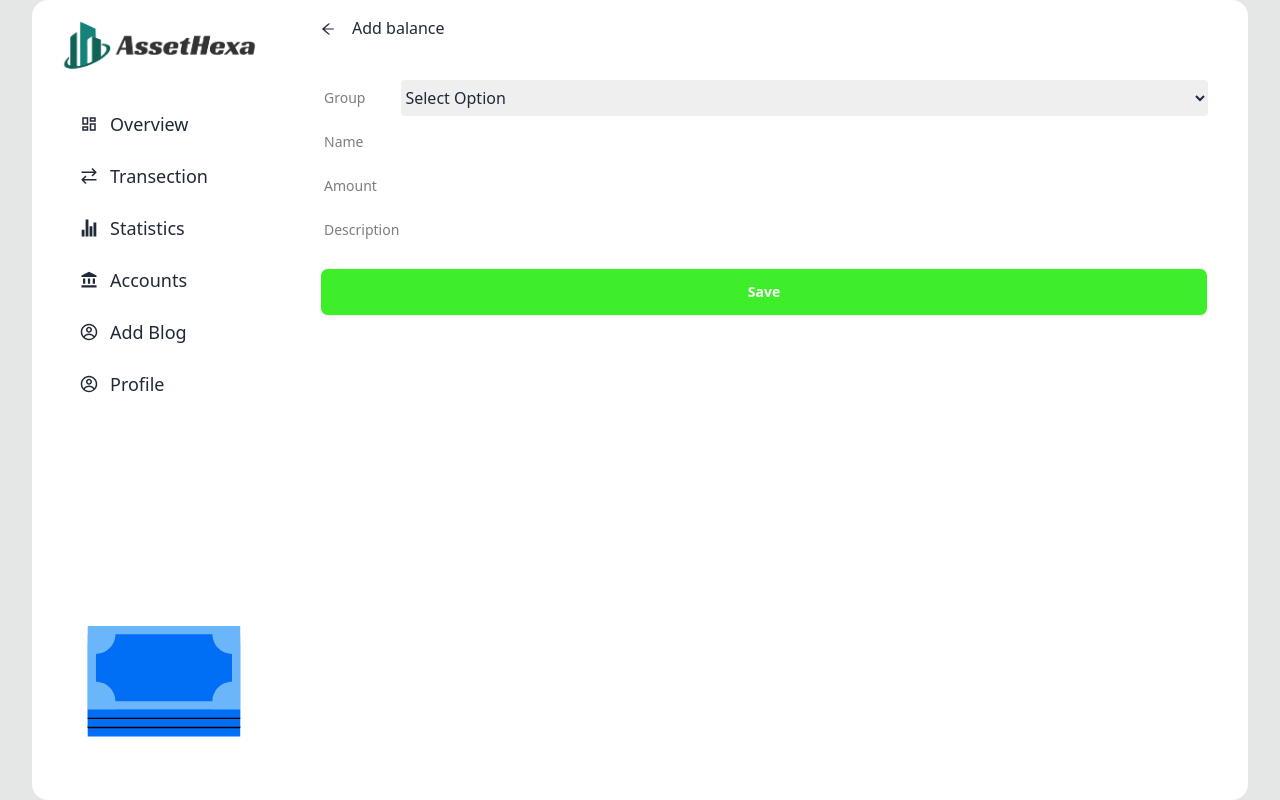
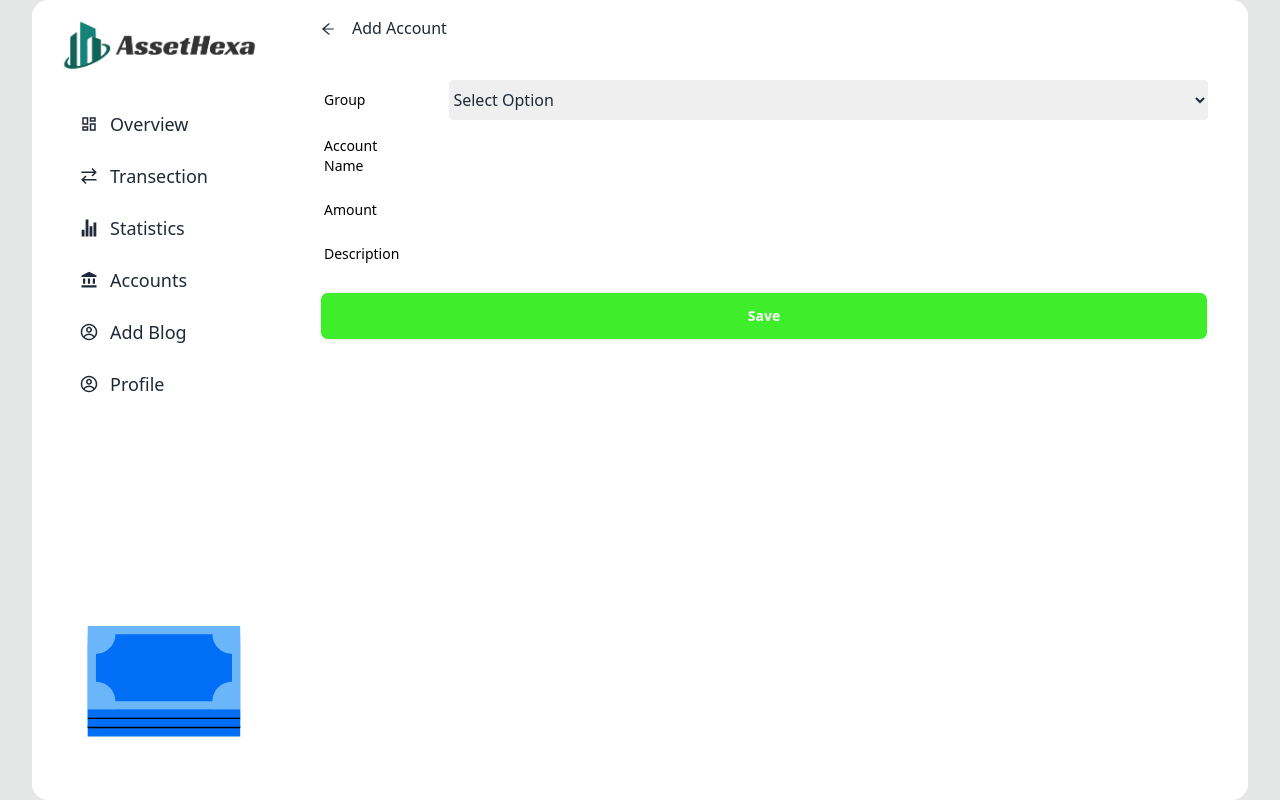
Before and after one commit to NFRIDOY/Asset-Hexa, a React (Vite) app: page /dashboard/addBalance in a window 1280 px wide. Built offline with nearby package versions, Linux system fonts and the light colour scheme; no server answers; sample sign-in values are in the browser's storage.

Commit message:
[update](acc form): new acc obj name changed

```diff
--- a/src/Dashboard/Accounts/AddBalance/AddBalance.jsx
+++ b/src/Dashboard/Accounts/AddBalance/AddBalance.jsx
@@ -15,11 +15,11 @@ const AddBalance = () => {
       e.preventDefault();
       const form = e.target;
       const group = form.group.value;
-      const name = form.name.value;
+      const account = form.name.value;
       const amount = form.amount.value;
       const description = form.description.value;
       const addBalance = {
-         group, name, amount, description,  email: user?.email,
+         group, account, amount, description,  email: user?.email,
       }
       e.target.reset();
       // console.log(addBalance);
@@ -46,40 +46,40 @@ const AddBalance = () => {
          <Link to={"/dashboard/accounts"}>
             <div className="flex gap-4 mb-10">
                <AiOutlineArrowLeft className="mt-[5px]" style={20} />
-               <h1>Add balance</h1>
+               <h1>Add Account</h1>
             </div>
          </Link>
 
          <form onSubmit={Balance}  >
-            <div className="flex gap-8 mb-2">
-               <label className="label">
-                  <span className="label-text text-[#7D7D7D]">Group </span>
+            <div className="flex gap-20 mb-2">
+               <label className="label w-fit">
+                  <span className="label-text text-[#000]">Group </span>
                </label>
-               <select name="group" className="w-full hover:drop-shadow-lg hover:border-b-2  hover:border-red-500 rounded hover:outline-none outline-none">
-                  <option disabled selected className="text-[#7D7D7D]">Select Option</option>
-                  <option className="text-[#7D7D7D]">Cash</option>
-                  <option className="text-[#7D7D7D]">Account</option>
-                  <option className="text-[#7D7D7D]">Saving</option>
-                  <option className="text-[#7D7D7D]">Loan</option>
+               <select name="group" className="w-full h-10 hover:drop-shadow-lg hover:border-b-2  hover:border-green-500 rounded hover:outline-none outline-none">
+                  <option disabled selected className="text-[#000]">Select Option</option>
+                  <option className="text-[#000]">Cash</option>
+                  <option className="text-[#000]">Account</option>
+                  <option className="text-[#000]">Saving</option>
+                  <option className="text-[#000]">Loan</option>
                </select>
             </div>
-            <div className="flex gap-8 mb-2">
-               <label className="label">
-                  <span className="label-text text-[#7D7D7D]">Name </span>
+            <div className="flex gap-20 mb-2">
+               <label className="label w-24">
+                  <span className="label-text text-[#000]">Account Name </span>
                </label>
-               <input name="name" className="w-full hover:drop-shadow-lg hover:border-b-2  hover:border-red-500 rounded outline-none " type="text" />
+               <input name="account" className="w-full hover:drop-shadow-lg hover:border-b-2  hover:border-green-500 rounded outline-none " type="text" />
             </div>
-            <div className="flex gap-8 mb-2">
-               <label className="label">
-                  <span className="label-text text-[#7D7D7D]">Amount</span>
+            <div className="flex gap-20 mb-2">
+               <label className="label w-fit">
+                  <span className="label-text text-[#000]">Amount</span>
                </label>
-               <input name="amount" className="w-full hover:drop-shadow-lg hover:border-b-2  hover:border-red-500 rounded outline-none " type="text" />
+               <input name="amount" className="w-full hover:drop-shadow-lg hover:border-b-2  hover:border-green-500 rounded outline-none " type="text" />
             </div>
-            <div className="flex gap-8 mb-5">
-               <label className="label">
-                  <span className="label-text text-[#7D7D7D]">Description</span>
+            <div className="flex gap-20 mb-5">
+               <label className="label w-fit">
+                  <span className="label-text text-[#000]">Description</span>
                </label>
-               <input name="description" className="w-full hover:drop-shadow-lg hover:border-b-2  hover:border-red-500 rounded  outline-none " type="text" />
+               <input name="description" className="w-full hover:drop-shadow-lg hover:border-b-2  hover:border-green-500 rounded  outline-none " type="text" />
             </div>
             <div>
                <button className=" btn w-full text-white bg-[#3EEE2A]">Save</button>
```
